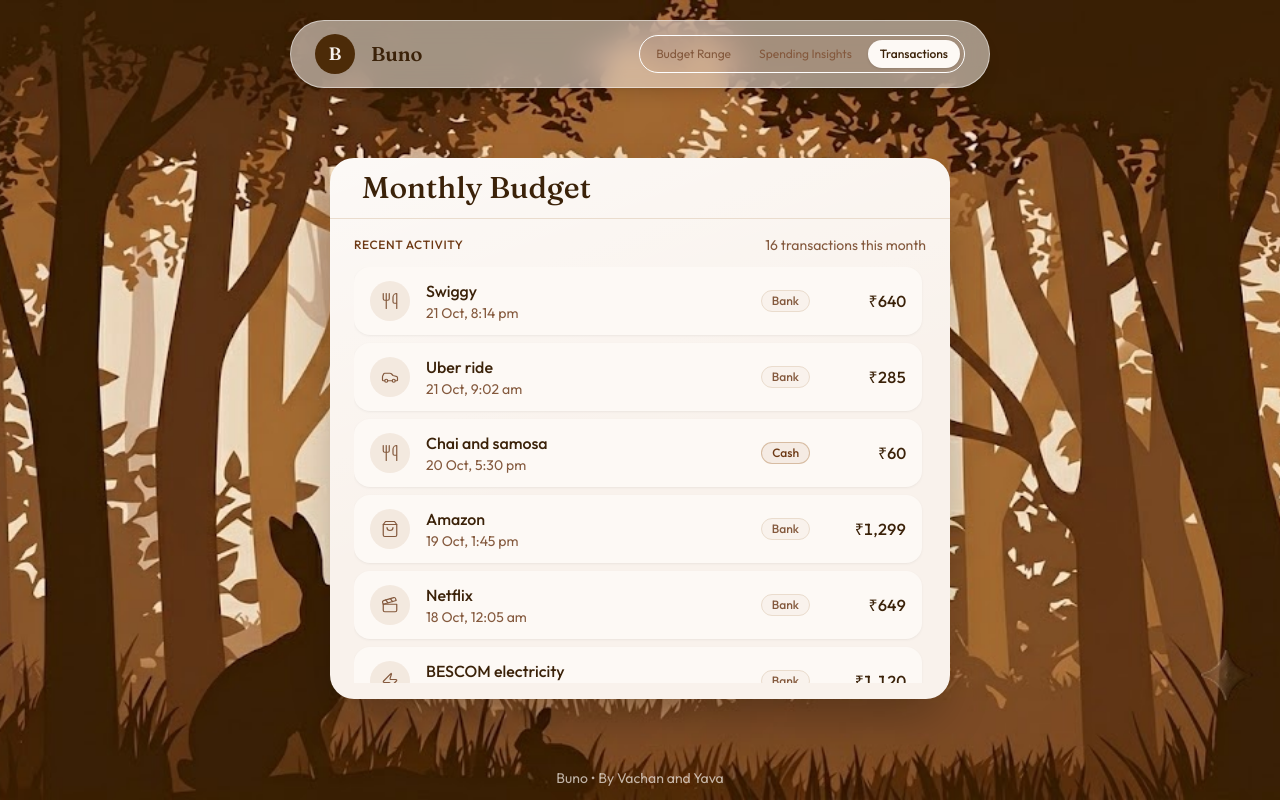
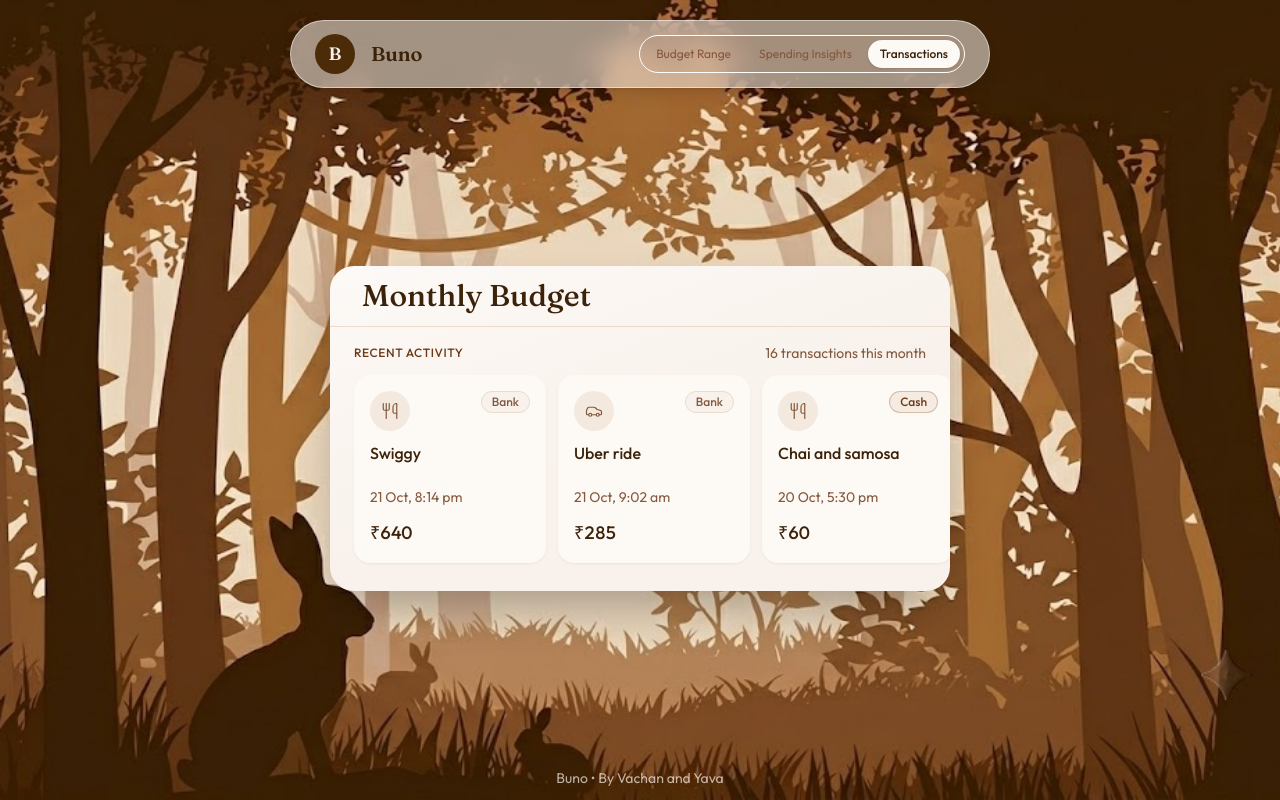
Before and after one commit to ChanChan-69420/buno-reworked, a Next.js app: page / in a window 1280 px wide. Both pictures are taken after a click on the tab "Transactions". Built offline with nearby package versions, Linux system fonts and the light colour scheme.

Commit message:
Redesign Transactions view as horizontal scrolling cards

```diff
--- a/components/transactions-panel.tsx
+++ b/components/transactions-panel.tsx
@@ -44,19 +44,18 @@ export function TransactionsPanel({
         </p>
       </div>
 
-      <ul className="flex max-h-[26rem] flex-col gap-2 overflow-y-auto pr-1">
+      <ul
+        tabIndex={0}
+        aria-label="Transactions, scroll horizontally to browse"
+        className="-mx-6 flex snap-x snap-proximity gap-3 overflow-x-auto overscroll-x-contain px-6 pb-3 [scrollbar-color:var(--border)_transparent] [scrollbar-width:thin] scroll-px-6 focus-visible:outline-none focus-visible:ring-2 focus-visible:ring-ring/60"
+      >
         {sorted.map((t) => (
           <li
             key={t.id}
-            className="flex items-center gap-4 rounded-2xl bg-tile px-4 py-3 shadow-sm shadow-black/5"
+            className="flex min-h-40 w-48 shrink-0 snap-start flex-col justify-between gap-3 rounded-2xl bg-tile p-4 shadow-sm shadow-black/5"
           >
+            <div className="flex items-start justify-between gap-2">
               <CategoryIcon category={t.category} />
-            <div className="min-w-0 flex-1">
-              <p className="truncate font-medium">{t.description}</p>
-              <p className="text-sm text-muted-foreground">
-                {dateFormatter.format(new Date(t.date))}
-              </p>
-            </div>
               <span
                 className={`shrink-0 rounded-full border px-2.5 py-0.5 text-xs font-medium ${
                   t.source === 'bank'
@@ -66,7 +65,16 @@ export function TransactionsPanel({
               >
                 {t.source === 'bank' ? 'Bank' : 'Cash'}
               </span>
-            <p className="w-20 shrink-0 text-right font-medium tabular-nums">
+            </div>
+            <div className="min-w-0">
+              <p className="line-clamp-2 min-h-10 break-words font-medium leading-5">
+                {t.description}
+              </p>
+              <p className="mt-1 text-sm text-muted-foreground">
+                {dateFormatter.format(new Date(t.date))}
+              </p>
+            </div>
+            <p className="text-lg font-medium tabular-nums">
               {amountFormatter.format(t.amount)}
             </p>
           </li>
```
Lines whose indentation alone changed are shown as unchanged.
